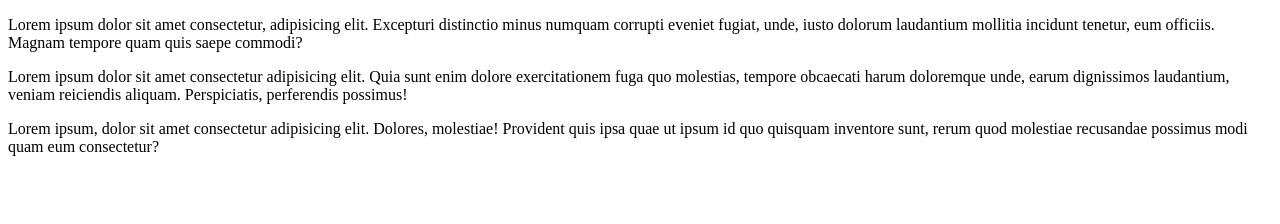
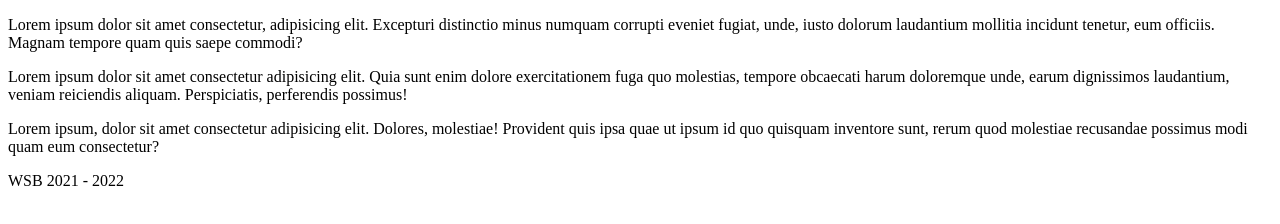
Before and after one commit to Leman300/repozitory, a plain HTML site: page index.html in a window 1280 px wide. Drawn offline with Linux system fonts and the light colour scheme.

Commit message:
dodano informace w stopce

```diff
--- a/index.html
+++ b/index.html
@@ -19,5 +19,7 @@
                  quis ipsa quae ut ipsum id quo quisquam inventore sunt, rerum
                   quod molestiae recusandae possimus modi quam eum consectetur?
             </p>
+
+            <p>WSB 2021 - 2022</p>
 </body>
 </html>
```
